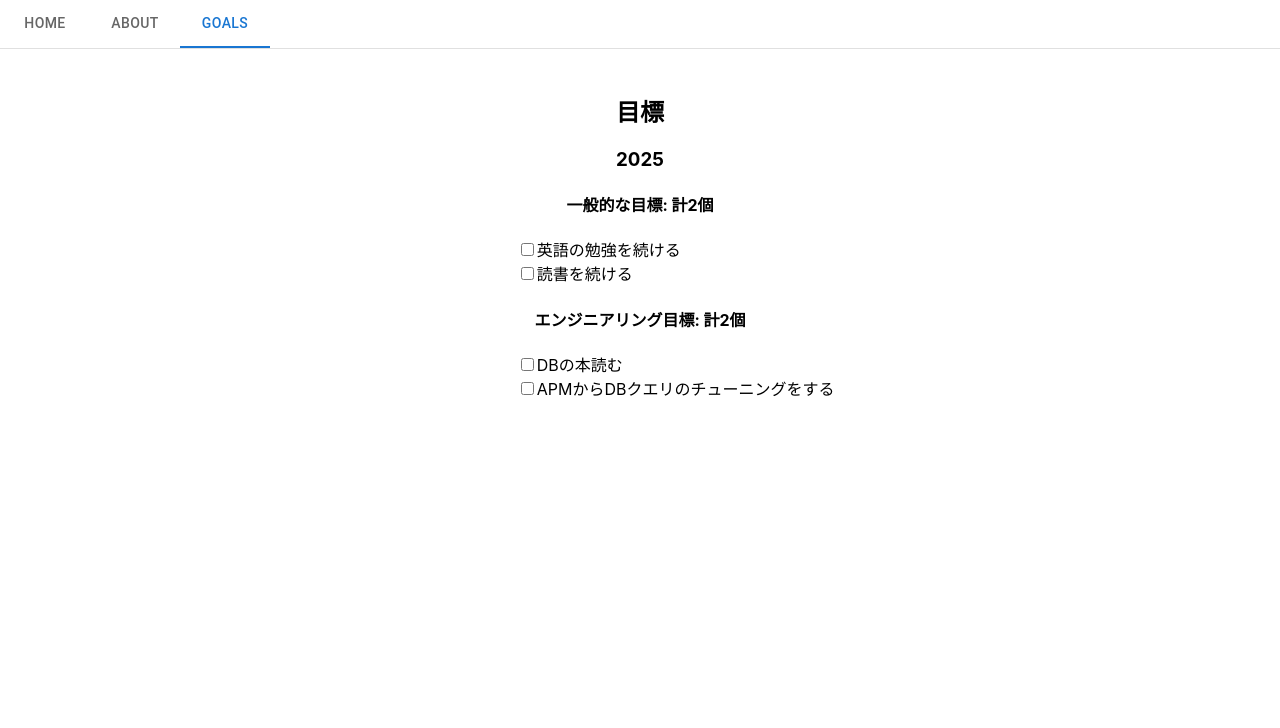
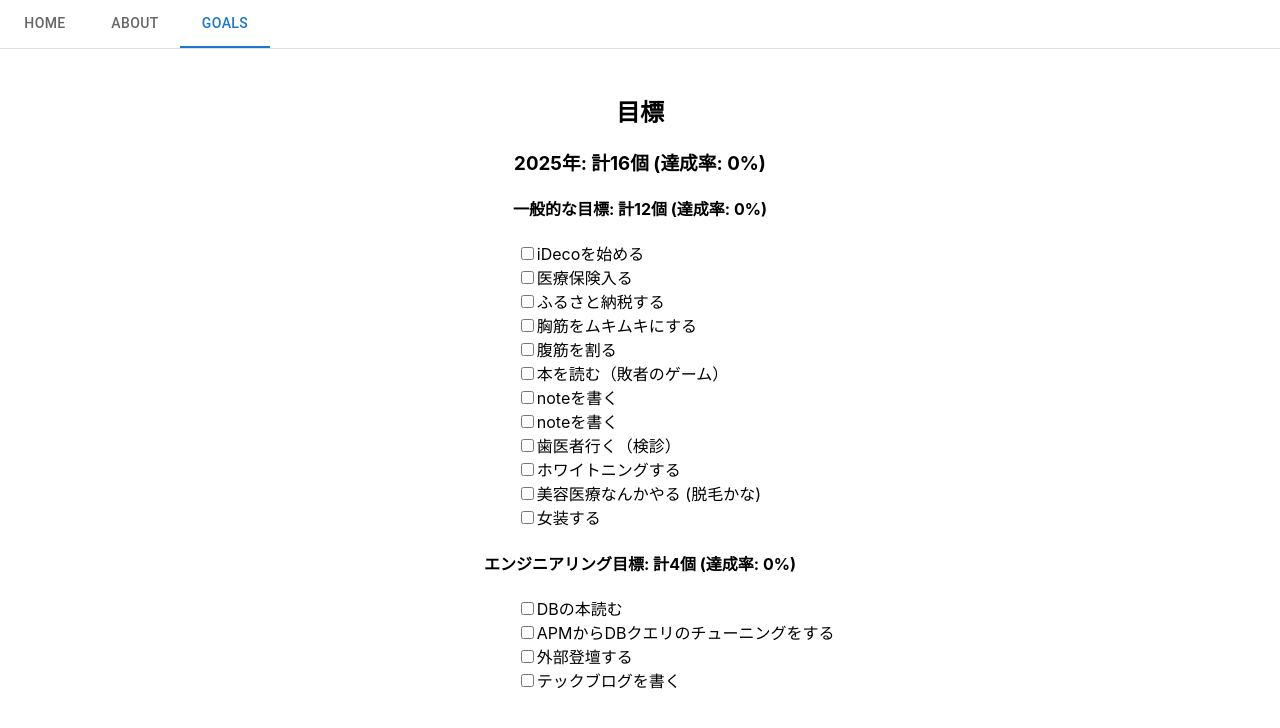
Before and after one commit to masaki12-s/portfolio, a React (Create React App) app: page / in a window 1280 px wide. Both pictures are taken after a click on the tab "GOALS". Shown: the top 728 px of the page. Built offline with nearby package versions, Linux system fonts and the light colour scheme.

Commit message:
[add] 目標プチ決め

```diff
--- a/src/components/Goals.tsx
+++ b/src/components/Goals.tsx
@@ -24,13 +24,53 @@ const year_2025: GoalsEachYear = {
     common: {
         goals: [
             {
-                goal: "英語の勉強を続ける",
+                goal: "iDecoを始める",
                 achieved: false
             },
             {
-                goal: "読書を続ける",
+                goal: "医療保険入る",
                 achieved: false
             },
+            {
+                goal: "ふるさと納税する",
+                achieved: false
+            },
+            {
+                goal: "胸筋をムキムキにする",
+                achieved: false
+            },
+            {
+                goal: "腹筋を割る",
+                achieved: false
+            },
+            {
+                goal: "本を読む（敗者のゲーム）",
+                achieved: false
+            },
+            {
+                goal: "noteを書く",
+                achieved: false
+            },
+            {
+                goal: "noteを書く",
+                achieved: false
+            },
+            {
+                goal: "歯医者行く（検診）",
+                achieved: false
+            },
+            {
+                goal: "ホワイトニングする",
+                achieved: false
+            },
+            {
+                goal: "美容医療なんかやる (脱毛かな)",
+                achieved: false
+            },
+            {
+                goal: "女装する",
+                achieved: false
+            }
         ]
     },
     engineering: {
@@ -43,6 +83,14 @@ const year_2025: GoalsEachYear = {
                 goal: "APMからDBクエリのチューニングをする",
                 achieved: false
             },
+            {
+                goal: "外部登壇する",
+                achieved: false
+            },
+            {
+                goal: "テックブログを書く",
+                achieved: false
+            }
         ]
     }
 }
@@ -58,8 +106,8 @@ export default function Goals() {
             <h2>目標</h2>
             {goals_each_year.map((goal: GoalsEachYear) => (
                 <div key={goal.year}>
-                    <h3>{goal.year}</h3>
-                    <h4>一般的な目標: 計{goal.common.goals.length}個</h4>
+                    <h3>{goal.year}年: 計{goal.common.goals.length + goal.engineering.goals.length}個 (達成率: {Math.floor((goal.common.goals.filter((goal: Goal) => goal.achieved).length + goal.engineering.goals.filter((goal: Goal) => goal.achieved).length) / (goal.common.goals.length + goal.engineering.goals.length) * 100)}%)</h3>
+                    <h4>一般的な目標: 計{goal.common.goals.length}個 (達成率: {Math.floor(goal.common.goals.filter((goal: Goal) => goal.achieved).length / goal.common.goals.length * 100)}%)</h4>
                     {goal.common.goals.map((commonGoal: Goal) => (
                         <div className="item" key={commonGoal.goal}>
                             <input
@@ -69,7 +117,7 @@ export default function Goals() {
                             <span>{commonGoal.goal}</span>
                         </div>
                     ))}
-                    <h4>エンジニアリング目標: 計{goal.engineering.goals.length}個</h4>
+                    <h4>エンジニアリング目標: 計{goal.engineering.goals.length}個 (達成率: {Math.floor(goal.engineering.goals.filter((goal: Goal) => goal.achieved).length / goal.engineering.goals.length * 100)}%)</h4>
                     {goal.engineering.goals.map((engineeringGoal: Goal) => (
                         <div className="item" key={engineeringGoal.goal}>
                             <input
```
